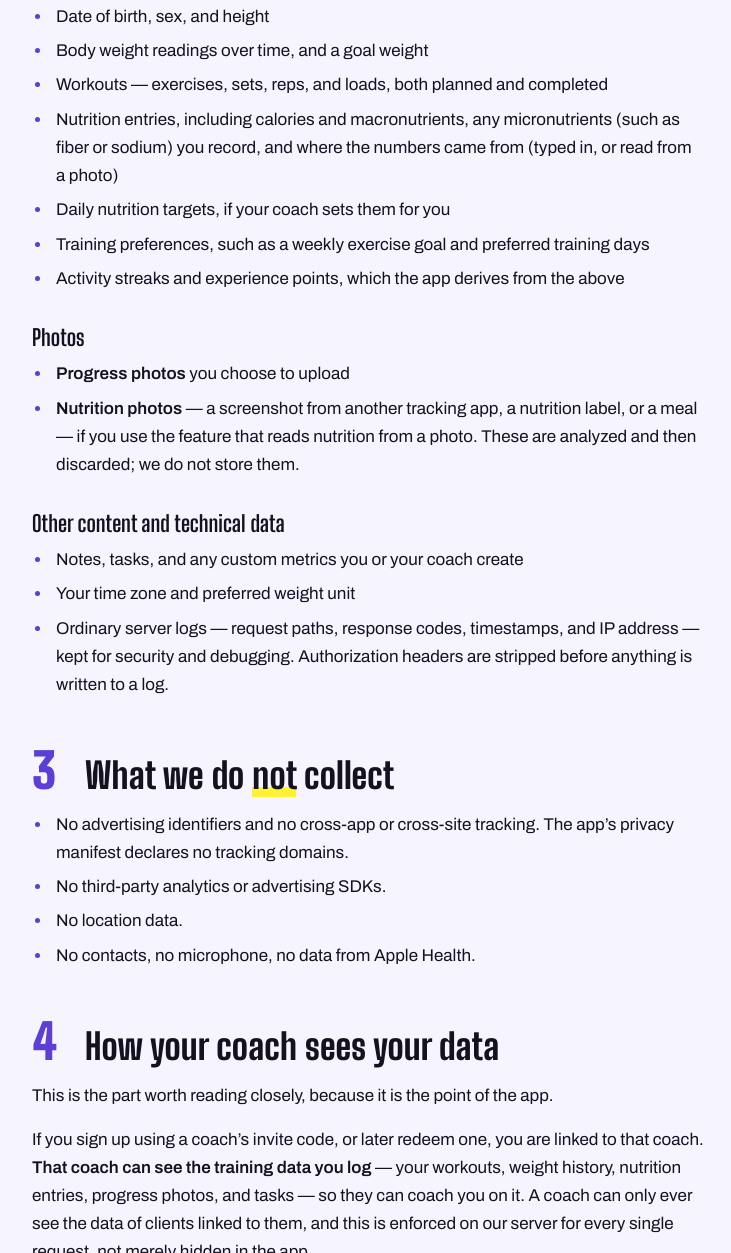
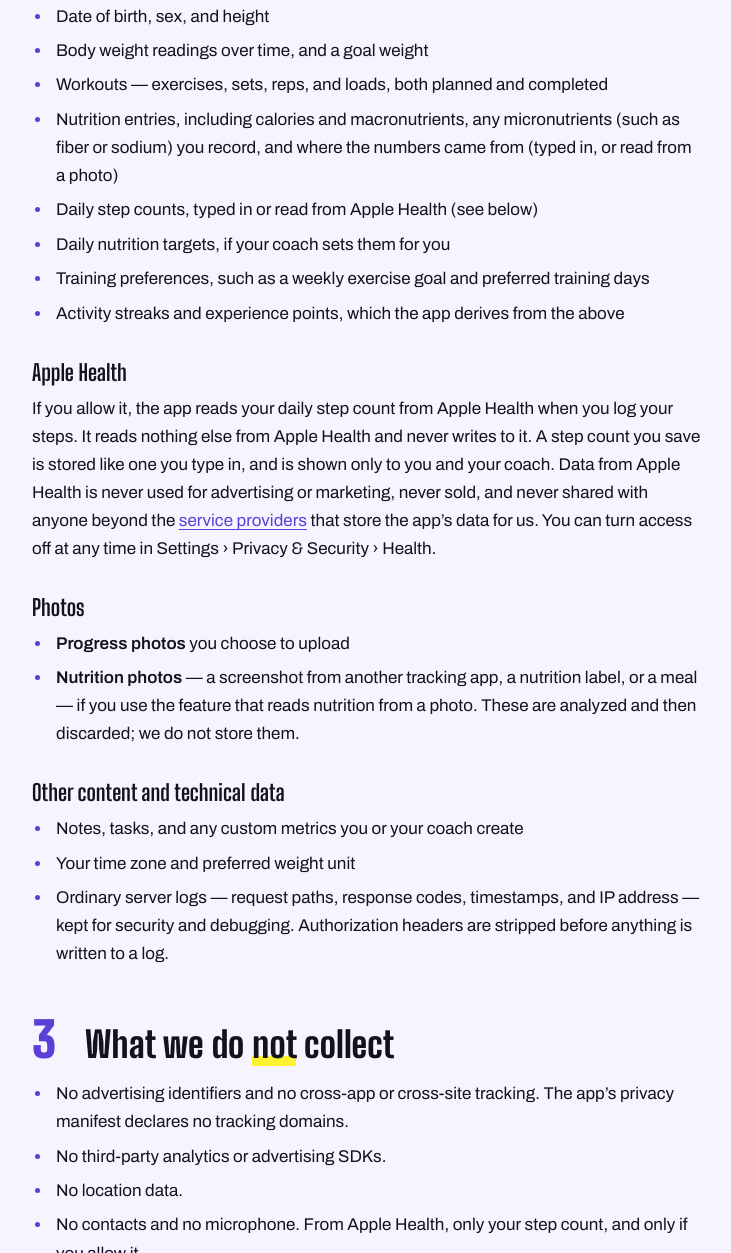
Before and after one commit to POP-fitness/POP-fitness.github.io, a plain HTML site: page privacy.html in a window 1280 px wide. Shown: the part 1547-2800 px from the top of the page, without its empty margins (368-1099 px from the left). Drawn offline with Linux system fonts and the light colour scheme.

Commit message:
Privacy policy and features page: steps from Apple Health
The privacy policy covers reading the daily step count from Apple Health
(steps only, read-only, with permission); the features page's Steps card
mentions filling it in from Apple Health.

Co-Authored-By: Claude Opus 5.5 <noreply@anthropic.com>

```diff
--- a/privacy.html
+++ b/privacy.html
@@ -26,7 +26,7 @@
   <div class="hero">
     <h1><span>Privacy</span><span>Policy</span></h1>
     <p class="summary">What the app stores, who can see it, and how to delete it.</p>
-    <p class="updated">Last updated 10 November 2026</p>
+    <p class="updated">Last updated 20 November 2026</p>
   </div>
 </header>
 
@@ -103,10 +103,14 @@
         <li>Body weight readings over time, and a goal weight</li>
         <li>Workouts &mdash; exercises, sets, reps, and loads, both planned and completed</li>
         <li>Nutrition entries, including calories and macronutrients, any micronutrients (such as fiber or sodium) you record, and where the numbers came from (typed in, or read from a photo)</li>
+        <li>Daily step counts, typed in or read from Apple Health (see below)</li>
           <li>Daily nutrition targets, if your coach sets them for you</li>
         <li>Training preferences, such as a weekly exercise goal and preferred training days</li>
         <li>Activity streaks and experience points, which the app derives from the above</li>
       </ul>
+
+      <h3>Apple Health</h3>
+      <p>If you allow it, the app reads your daily step count from Apple Health when you log your steps. It reads nothing else from Apple Health and never writes to it. A step count you save is stored like one you type in, and is shown only to you and your coach. Data from Apple Health is never used for advertising or marketing, never sold, and never shared with anyone beyond the <a href="#s6">service providers</a> that store the app&rsquo;s data for us. You can turn access off at any time in Settings &rsaquo; Privacy &amp; Security &rsaquo; Health.</p>
 
       <h3>Photos</h3>
       <ul>
@@ -128,7 +132,7 @@
         <li>No advertising identifiers and no cross-app or cross-site tracking. The app&rsquo;s privacy manifest declares no tracking domains.</li>
         <li>No third-party analytics or advertising SDKs.</li>
         <li>No location data.</li>
-        <li>No contacts, no microphone, no data from Apple Health.</li>
+        <li>No contacts and no microphone. From Apple Health, only your step count, and only if you allow it.</li>
       </ul>
     </section>
 
```
Also changed, not shown: features.html (+1 -1 lines).
